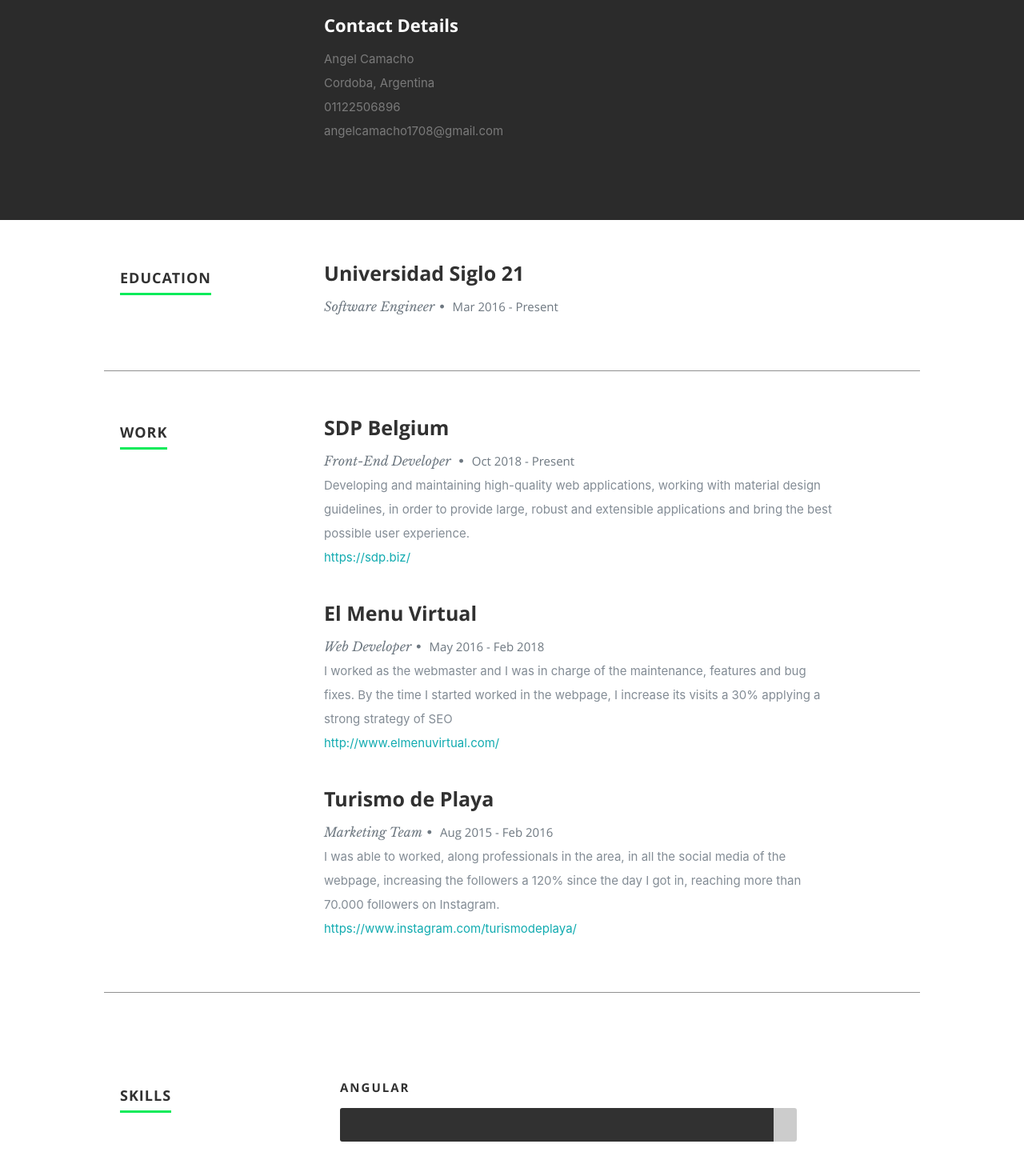
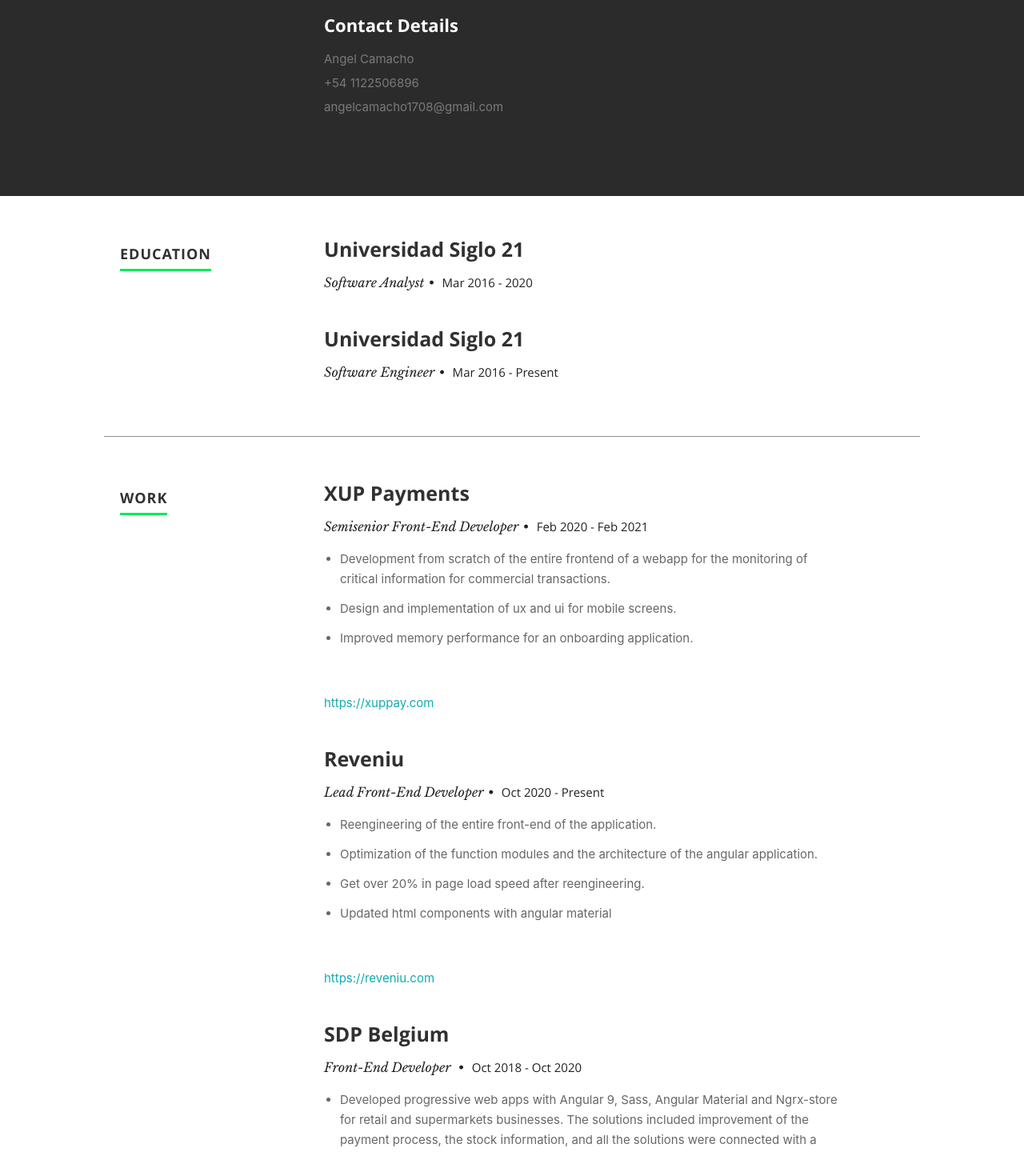
Before and after one commit to angelcamacho17/resume, a React (Create React App) app: page / in a window 1280 px wide. Shown: the part 1083-2523 px from the top of the page at 80% size. Built offline with nearby package versions, Linux system fonts and the light colour scheme.

Commit message:
updating

```diff
--- a/css/layout.css
+++ b/css/layout.css
@@ -299,6 +299,11 @@ ul#nav li.current a { color: #0ceb5a; }
 #resume .date,#skill .date,#language .date {
    font: 15px/24px 'opensans-regular', sans-serif;
    margin-top: 6px;
+}
+
+li {
+   list-style: disc;
+   margin-left: 20px;
 }
 
 /*----------------------------------------------*/
--- a/public/css/layout.css
+++ b/public/css/layout.css
@@ -298,7 +298,7 @@ ul#nav li.current a { color: #0ceb5a; }
 
 #resume .info,#skill .info,#language .info{
    font: 16px/24px 'librebaskerville-italic', serif;
-   color: #6E7881;
+   color: rgba(0, 0, 0, .87);
    margin-bottom: 18px;
    margin-top: 9px;
 }
@@ -309,6 +309,13 @@ ul#nav li.current a { color: #0ceb5a; }
 #resume .date,#skill .date,#language .date {
    font: 15px/24px 'opensans-regular', sans-serif;
    margin-top: 6px;
+}
+
+li {
+   list-style: disc;
+   margin-left: 20px;
+   line-height: 25px;
+   color: rgba(0, 0, 0, .6);
 }
 
 /*----------------------------------------------*/
@@ -404,19 +411,19 @@ ul#nav li.current a { color: #0ceb5a; }
 }
 
 .scrum {
-   width: 80%;
+   width: 90%;
    -moz-animation: photoshop 2s ease;
    -webkit-animation: photoshop 2s ease;
 }
 
 
 .material-design {
-  	width: 85%;
+  	width: 90%;
   	-moz-animation: illustrator 2s ease;
   	-webkit-animation: illustrator 2s ease;
 }
 .sass {
-   width: 80%;
+   width: 85%;
    -moz-animation: wordpress 2s ease;
    -webkit-animation: wordpress 2s ease;
 }
@@ -442,7 +449,7 @@ ul#nav li.current a { color: #0ceb5a; }
   	-webkit-animation: html5 2s ease;
 }
 .english {
-  	width: 85%;
+  	width: 95%;
   	-moz-animation: html5 2s ease;
   	-webkit-animation: html5 2s ease;
 }
--- a/public/css/media-queries.css
+++ b/public/css/media-queries.css
@@ -427,6 +427,10 @@
    #achievements {
       display: none;
    }
+   li {
+      list-style: disc;
+      margin-left: 20px;
+   }
 
    /* footer
    ------------------------------------------------------------------------ */
--- a/src/components/About.js
+++ b/src/components/About.js
@@ -29,10 +29,6 @@ export default class About extends Component {
                   <p className="address">
        						<span>{resumeData.name}</span>
                         <br></br>
-                       <span>
-                         {resumeData.address}
-                        </span>
-                        <br></br>
                         <span>{resumeData.phone}</span>
                         <br></br>
                         <span>{resumeData.mail}</span>
--- a/src/components/Resume.js
+++ b/src/components/Resume.js
@@ -21,9 +21,7 @@ export default  class Resume extends Component {
                           <p className="info">
                           {item.specialization}
                           <span>&bull;</span> <em className="date">{item.MonthOfEntry} {item.YearOfEntry} - {item.MonthOfPassing} {item.YearOfPassing}</em></p>
-                          <p>
-                          {item.Achievements}
-                          </p>
+
                        </div>
                     </div>
                   )
@@ -47,9 +45,13 @@ export default  class Resume extends Component {
                           {item.specialization}
                           <span>&bull;</span> <em className="date">{item.MonthOfEntry} {item.YearOfEntry} - {item.MonthOfLeaving} {item.YearOfLeaving} </em></p>
                           <br></br>
-                          <p id="achievements">
-                          {item.Achievements}
-                          </p>
+                          <ul>
+
+                          {item.Achievements && item.Achievements.map((achieve)=>{
+                            return (<li>{achieve}</li>)
+                            })
+                          }
+                          </ul>
                           <br></br>
                           <p>
                           <a href={item.Link} target="_blank">{item.Link}</a>
--- a/src/resumeData.js
+++ b/src/resumeData.js
@@ -18,13 +18,21 @@ let resumeData = {
           "className":"fa fa-github"
         }
       ],
-    "aboutme":"I'm a bilingual software developer and entrepreneur. Developing and maintaining powerfull web apps, progressive web apps and native mobile apps. I'm eager to learn anything and at the moment, blockchain technology catches my attention a lot, which is why I am studying and experimenting with it lately. I love music, read and work out . I’m 21 years old and I study software engineering (4th year). ",
+    "aboutme":"Frontend developer and software analyst with +3 years working with Angular, JavaScript, HTML and CSS, technologies with experience in web apps, progressive web apps and native apps. Disciplined and committed with anything I do. Quality oriented in work. Easy to partner with, adaptable and always looking to improve myself. I'm eager to learn, especially IT wise. I love music, read and working out. ",
     "nationality":"Venezuelan",
-    "address":"Cordoba, Argentina",
-    "phone":"+54 01122506896",
-    "age":"21",
+    "address":"",
+    "phone":"+54 1122506896",
+    "age":"22",
     "mail":"angelcamacho1708@gmail.com",
     "education":[
+      {
+        "UniversityName":"Universidad Siglo 21",
+        "specialization":"Software Analyst",
+        "MonthOfEntry":"Mar",
+        "YearOfEntry":"2016",
+        "MonthOfPassing":"2020",
+        "Achievements":""
+      },
       {
         "UniversityName":"Universidad Siglo 21",
         "specialization":"Software Engineer",
@@ -36,12 +44,45 @@ let resumeData = {
     ],
     "work":[
       {
+        "CompanyName":"XUP Payments",
+        "specialization":"Semisenior Front-End Developer",
+        "MonthOfEntry":"Feb",
+        "YearOfEntry":"2020",
+        "MonthOfLeaving":"Feb",
+        "YearOfLeaving":"2021",
+        "Achievements":[
+          "Development from scratch of the entire frontend of a webapp for the monitoring of critical information for commercial transactions.",
+          "Design and implementation of ux and ui for mobile screens.",
+          "Improved memory performance for an onboarding application."
+        ],
+        "Link":"https://xuppay.com"
+      },
+      {
+        "CompanyName":"Reveniu",
+        "specialization":"Lead Front-End Developer",
+        "MonthOfEntry":"Oct",
+        "YearOfEntry":"2020",
+        "MonthOfLeaving":"Present",
+        "Achievements":[
+          "Reengineering of the entire front-end of the application.",
+          "Optimization of the function modules and the architecture of the angular application.",
+          "Get over 20% in page load speed after reengineering.",
+          "Updated html components with angular material"
+        ],
+        "Link":"https://reveniu.com"
+      },
+      {
         "CompanyName":"SDP Belgium",
         "specialization":"Front-End Developer ",
         "MonthOfEntry":"Oct",
         "YearOfEntry":"2018",
-        "MonthOfLeaving":"Present",
-        "Achievements":"Developing and maintaining high-quality web applications, working with material design guidelines, in order to provide large, robust and extensible applications and bring the best possible user experience.",
+        "MonthOfLeaving":"Oct",
+        "YearOfLeaving":"2020",
+        "Achievements":[
+          "Developed progressive web apps with Angular 9, Sass, Angular Material and Ngrx-store for retail and supermarkets businesses. The solutions included improvement of the payment process, the stock information, and all the solutions were connected with a back-office service. The implementation of the system, following the google design guidelines, improved the user experience in the commerce and allowed the companies to save around 20% in the regular budget/processes time. ",
+          "Developed a human resource platform with Angular 8, Sass and Angular Material for big traditional companies with more than 500 employees. This solution included to control the presence and manage time at various levels: plan and organize days, control absenteeism, export data, print reports, etc. This web app provides value information for the management department to streamline organizational processes around 30%, by avoiding confusions, loss of paper and misunderstandings.",
+          "Implemented redux pattern in both solutions, that improved the state management using Ngrx-store. This allowed us to improve our data administration and get more stable, extendible and traceable products. Making our products 30% more fast, light and robust."
+        ],
         "Link":"https://sdp.biz/"
       },
       {
@@ -51,19 +92,9 @@ let resumeData = {
         "YearOfEntry":"2016",
         "MonthOfLeaving":"Feb",
         "YearOfLeaving":"2018",
-        "Achievements":"I worked as the webmaster and I was in charge of the maintenance, features and bug fixes. By the time I started worked in the webpage, I increase its visits a 30% applying a strong strategy of SEO",
+        "Achievements":["Maintained and managed the website as the webmaster using Adobe Dreamweaver 6. This webpage is meant to provide all the information of all restaurants of Venezuela as quick and accurate as possible. By the time I got on the webpage, it increased the visits by 30%, applying a strong strategy of SEO and refactoring some HTML code to get a better qualification in the search engines and make it more visible. This increased the interactions of the users of the page with the restaurants around 10%."],
         "Link":"http://www.elmenuvirtual.com/"
-      },
-      {
-          "CompanyName":"Turismo de Playa",
-          "specialization":"Marketing Team",
-          "MonthOfEntry":"Aug",
-          "YearOfEntry":"2015",
-          "MonthOfLeaving":"Feb",
-          "YearOfLeaving":"2016",
-          "Achievements":"I was able to worked, along professionals in the area, in all the social media of the webpage, increasing the followers a 120% since the day I got in, reaching more than 70.000 followers on Instagram.",
-          "Link":"https://www.instagram.com/turismodeplaya/"
-       }
+      }
     ],
     "skillsDescription": "",
     "skills":[
@@ -95,14 +126,14 @@ let resumeData = {
         "skillname":"Java",
         "class":"java"
       },
-      {
-        "skillname":"DevOps",
-        "class":"devsops"
-      },
-      {
-        "skillname":"Firebase",
-        "class":"firebase"
-      },
+      // {
+      //   "skillname":"DevOps",
+      //   "class":"devsops"
+      // },
+      // {
+      //   "skillname":"Firebase",
+      //   "class":"firebase"
+      // },
       {
         "skillname":"Scrum",
         "class":"scrum"
@@ -182,7 +213,7 @@ let resumeData = {
       }
     ],
     "mail":"angelcamacho1708@gmail.com",
-    "phone":"01122506896"
+    "phone":"+54 1122506896"
   }
 
   export default resumeData;
```
